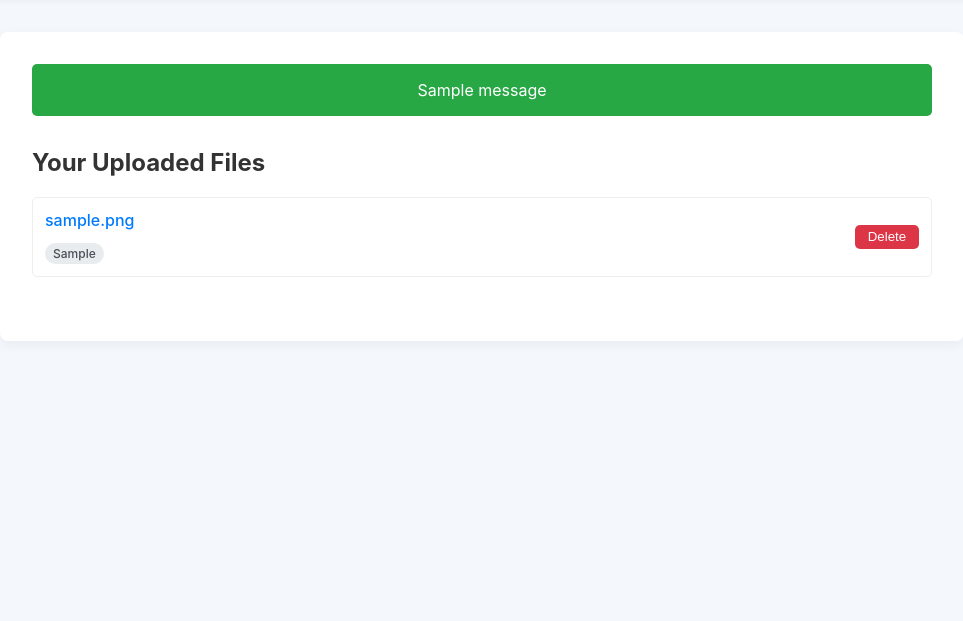
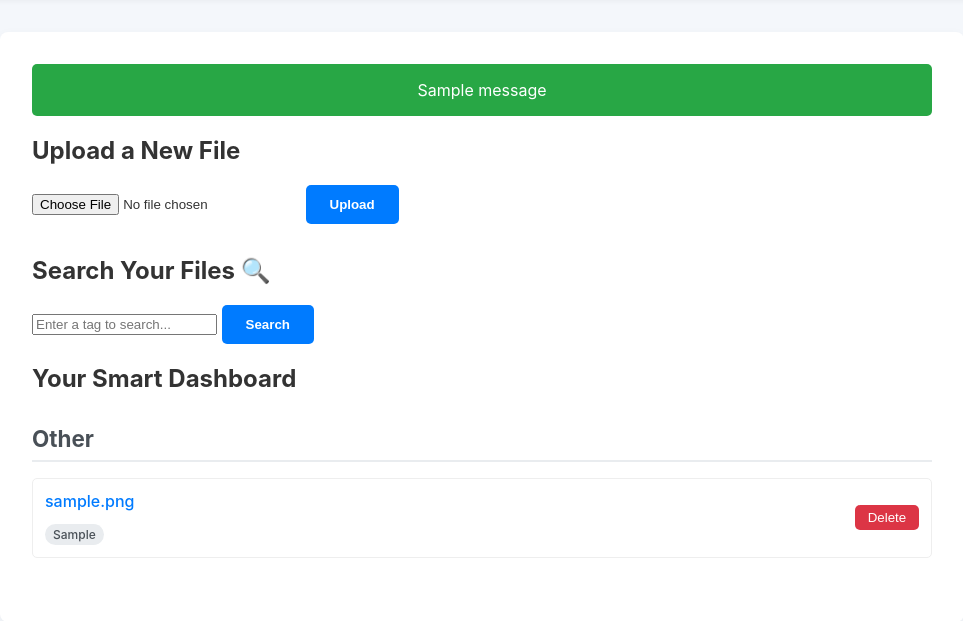
Before and after one commit to jmanish45/personal-cloud-flask, a Flask app: page / in a window 1280 px wide. Shown: the part 61-682 px from the top of the page, without its empty margins (158-1121 px from the left). Run offline with Flask 3, Linux system fonts and the light colour scheme; a user stored in the database is signed in; tables that the repository leaves empty hold one stand-in row (values such as "Sample post"); one stand-in notice (Sample message) is shown.

Commit message:
Categorisation of files

```diff
--- a/app.py
+++ b/app.py
@@ -4,7 +4,7 @@ from flask_login import LoginManager, UserMixin, login_user, logout_user, login_
 from werkzeug.security import generate_password_hash, check_password_hash
 from dotenv import load_dotenv
 import os
-from ai_utils import analyze_file # Import our new analyzer function
+from ai_utils import analyze_file, find_semantic_matches # Import our new analyzer function
 
 # Load environment variables from .env file
 load_dotenv()
@@ -97,12 +97,58 @@ def logout():
 @app.route('/')
 @login_required
 def index():
-    # --- MODIFIED LOGIC ---
-    # Instead of just listing files, we now query the database for all metadata
-    # belonging to the current user. This gives us access to filenames AND tags.
-    files_metadata = FileMetadata.query.filter_by(user_id=current_user.id).all()
-    return render_template('index.html', files=files_metadata)
+    # --- NEW CATEGORIZATION LOGIC ---
+    # 1. Define our smart categories and their keywords
+    CATEGORIES = {
+        'Receipts & Invoices': ['receipt', 'invoice', 'payment', 'bill'],
+        'ID & Documents': ['id card', 'document', 'license', 'passport', 'certificate', 'resume'],
+        'Photos & Images': ['photo', 'image', 'picture', 'screenshot', 'selfie', 'portrait'],
+    }
 
+    # 2. Fetch all file metadata for the current user
+    all_files_metadata = FileMetadata.query.filter_by(user_id=current_user.id).all()
+
+    # 3. Sort files into categories
+    categorized_files = {category: [] for category in CATEGORIES}
+    categorized_files['Other'] = [] # For files that don't match
+
+    for file_meta in all_files_metadata:
+        assigned = False
+        for category, keywords in CATEGORIES.items():
+            # Check if any of the file's tags match the category's keywords
+            if any(keyword in file_meta.tags for keyword in keywords):
+                categorized_files[category].append(file_meta)
+                assigned = True
+                break # Move to the next file once it's assigned
+        if not assigned:
+            categorized_files['Other'].append(file_meta)
+
+    # Remove empty categories from the final dict
+    final_categorized_files = {k: v for k, v in categorized_files.items() if v}
+
+    return render_template('index.html', categorized_files=final_categorized_files, title="Your Smart Dashboard")
+# --- ADD THIS ENTIRE FUNCTION ---
+@app.route('/search')
+@login_required
+def search():
+    # Get the search term from the URL (e.g., /search?query=receipt)
+    query = request.args.get('query', '')
+
+    # If the query is empty, just go back to the main page
+    if not query:
+        return redirect(url_for('index'))
+
+    # Search the database for metadata where the tags column contains the query
+    # The '%' are wildcards, making it a flexible search
+    search_term = f"%{query}%"
+    results = FileMetadata.query.filter_by(user_id=current_user.id).filter(FileMetadata.tags.like(search_term)).all()
+
+    # Create a dynamic title for the results page
+    result_title = f"Search Results for: '{query}'"
+
+    # Reuse the same index.html template to display the filtered results
+    return render_template('index.html', files=results, title=result_title)
+# ... rest of your code ...
 @app.route('/upload', methods=['POST'])
 @login_required
 def upload_file():
--- a/static/style.css
+++ b/static/style.css
@@ -180,3 +180,15 @@ body {
     margin-right: 5px;
     margin-top: 5px;
 }
+
+/* ... all your existing CSS ... */
+
+/* NEW STYLE FOR CATEGORY HEADINGS */
+.category-heading {
+    margin-top: 2rem;
+    margin-bottom: 1rem;
+    padding-bottom: 0.5rem;
+    border-bottom: 2px solid #e9ecef;
+    color: #495057;
+    font-size: 1.4rem;
+}
--- a/templates/index.html
+++ b/templates/index.html
@@ -1,34 +1,53 @@
 {% extends "layout.html" %}
 
 {% block content %}
+
     <div class="upload-section">
+        <h2>Upload a New File</h2>
+        <form action="/upload" method="post" enctype="multipart/form-data">
+            <input type="file" name="file" class="file-input">
+            <button type="submit" class="btn">Upload</button>
+        </form>
+    </div>
+
+    <div class="search-section">
+        <h2>Search Your Files 🔍</h2>
+        <form action="{{ url_for('search') }}" method="GET" class="search-form">
+            <input type="text" name="query" class="search-input" placeholder="Enter a tag to search..." required>
+            <button type="submit" class="btn">Search</button>
+        </form>
     </div>
 
     <div class="file-list-section">
-        <h2>Your Uploaded Files</h2>
+        <h2>{{ title }}</h2>
+
+        {# --- NEW: LOOP THROUGH CATEGORIES --- #}
+        {% for category, files in categorized_files.items() %}
+            <h3 class="category-heading">{{ category }}</h3>
+
+            {% if files %}
                 <ul class="file-list">
-
-        {# --- MODIFIED LOOP --- #}
                     {% for file_meta in files %}
                         <li class="file-item">
                             <div class="file-info">
                                 <a href="/uploads/{{ file_meta.filename }}" target="_blank">{{ file_meta.filename }}</a>
-
-                    {# --- NEW: TAGS DISPLAY --- #}
                                 <div class="tags-container">
                                     {% for tag in file_meta.tags.split(',') %}
                                         <span class="tag">{{ tag.strip() }}</span>
                                     {% endfor %}
                                 </div>
-
                             </div>
                             <form action="/delete/{{ file_meta.filename }}" method="post" class="delete-form" onsubmit="return confirm('Are you sure you want to delete this file?');">
                                 <button type="submit" class="btn-delete">Delete</button>
                             </form>
                         </li>
-        {% else %}
-            <li class="no-files">You haven't uploaded any files yet.</li>
                     {% endfor %}
                 </ul>
+            {% endif %}
+        {% else %}
+            {# This message now shows if there are no categories at all #}
+            <p class="no-files">You haven't uploaded any files yet.</p>
+        {% endfor %}
     </div>
+
 {% endblock %}
--- a/templates/layout.html
+++ b/templates/layout.html
@@ -3,7 +3,7 @@
 <head>
     <meta charset="UTF-8">
     <meta name="viewport" content="width=device-width, initial-scale=1.0">
-    <title>Personal Cloud Storage</title>
+    <title>Personal Cloud Storage System With AI optimisation</title>
     <link rel="stylesheet" href="{{ url_for('static', filename='style.css') }}">
 </head>
 <body>
```
Also changed, not shown: ai_utils.py (+33 -0 lines), 2 other files. Lines whose indentation alone changed are shown as unchanged.
